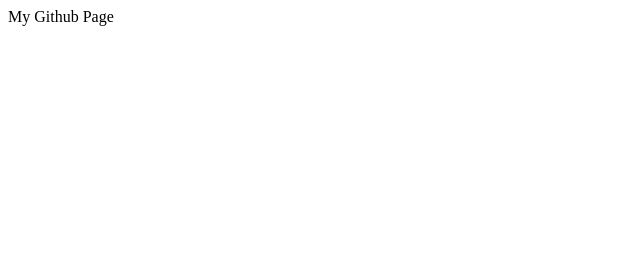
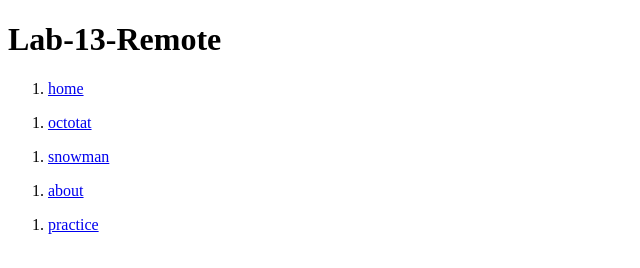
Before and after one commit to JordinDLRosa/lab-13-remote, a plain HTML site: page index.html in a window 1280 px wide. Shown: the whole page, without its empty margins (0-640 px from the left). Drawn offline with Linux system fonts and the light colour scheme.

Commit message:
added this

```diff
--- a/index.html
+++ b/index.html
@@ -1 +1,39 @@
-My Github Page
+<!DOCTYPE html>
+<html>
+<head>
+	<h1>
+		Lab-13-Remote
+	</h1>
+</head>
+<body>
+<ol>
+<li>
+
+	<a href="index.html">home</a>
+	</li>
+	</ol>
+	<ol>
+		<li>
+		<a href="http://octodex.github.com/">octotat</a>
+
+		</li>
+	</ol>
+	<ol>
+		<li>
+			<a href= "http://unicodesnowmanforyou.com/">snowman</a>
+		</li>
+	</ol>
+	<ol>
+		<li>
+			<a href= "about.html">about</a>
+		</li>
+	</ol>
+	<ol>
+		<li>
+			<a href= "practice.html">practice</a>
+		</li>
+	</ol>
+	</ul>
+
+</body>
+</html>
```
